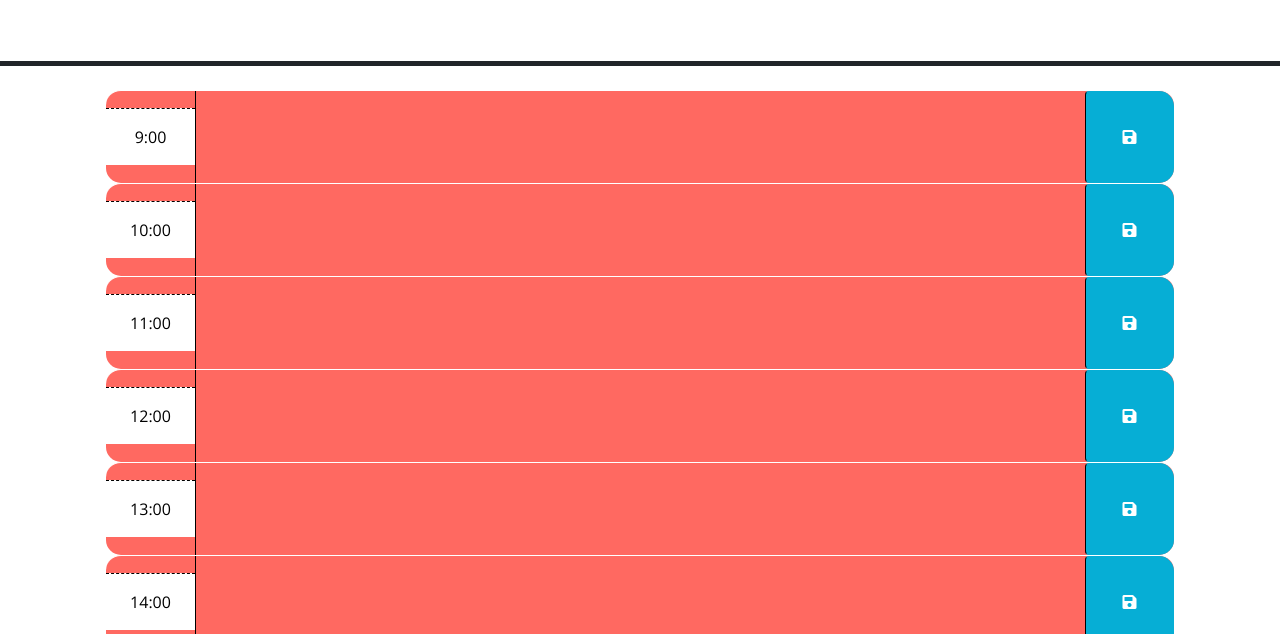
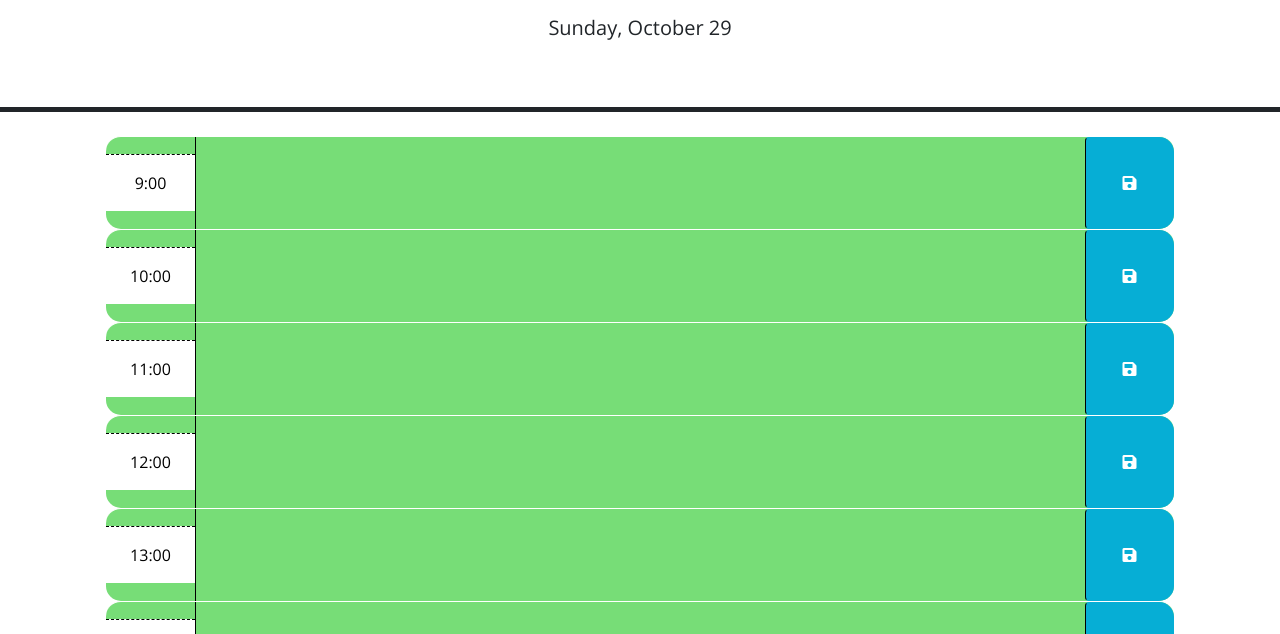
Before and after one commit to Kiyodosan/demo-workday-scheduler, a plain HTML site: page index.html in a window 1280 px wide. Shown: the part 166-800 px from the top of the page. Drawn offline with nearby package versions, Linux system fonts and the light colour scheme.

Commit message:
finished current day code for header + added dayjs to HTML body + added current time from dayjs for past/present/future class changes + added text persistence to text boxes + added README file text

```diff
--- a/index.html
+++ b/index.html
@@ -28,18 +28,8 @@
       <p class="lead">A simple calendar app for scheduling your work day</p>
       <p id="currentDay" class="lead"></p>
     </header>
+
     <div id="timeSlots" class="container-lg px-5">
-      <!-- Use class for "past", "present", and "future" to apply styles to the
-        time-block divs accordingly. The javascript will need to do this by
-        adding/removing these classes on each div by comparing the hour in the
-        id to the current hour. The html provided below is meant to be an example
-        demonstrating how the css provided can be leveraged to create the
-        desired layout and colors. The html below should be removed or updated
-        in the finished product. Remember to delete this comment once the
-        code is implemented.
-        -->
-
-      <!-- Example of a past time block. The "past" class adds a gray background color. -->
       <div id="hour-9" class="row time-block past">
         <div class="col-2 col-md-1 hour text-center align-self-center py-3">9:00</div>
         <textarea class="col-8 col-md-10 description" rows="3"> </textarea>
@@ -48,7 +38,6 @@
         </button>
       </div>
 
-      <!-- Example of a a present time block. The "present" class adds a red background color. -->
       <div id="hour-10" class="row time-block present">
         <div class="col-2 col-md-1 hour text-center align-self-center py-3">10:00</div>
         <textarea class="col-8 col-md-10 description" rows="3"> </textarea>
@@ -57,7 +46,6 @@
         </button>
       </div>
 
-      <!-- Example of a future time block. The "future" class adds a green background color. -->
       <div id="hour-11" class="row time-block future">
         <div class="col-2 col-md-1 hour text-center align-self-center py-3">11:00</div>
         <textarea class="col-8 col-md-10 description" rows="3"> </textarea>
@@ -113,7 +101,9 @@
           <i class="fas fa-save" aria-hidden="true"></i>
         </button>
       </div>
+    </div>
 
+    <!-- jQuery -->
     <script src="https://code.jquery.com/jquery-3.4.1.min.js"></script>
     <script
       src="https://cdn.jsdelivr.net/npm/dayjs@1.11.3/dayjs.min.js"
@@ -121,6 +111,9 @@
       crossorigin="anonymous"
     ></script>
 
+    <!-- Day.js -->
+    <script src="https://cdnjs.cloudflare.com/ajax/libs/dayjs/1.11.10/dayjs.min.js"></script>
+
     <script src="script.js"></script>
   </body>
 </html>
--- a/script.js
+++ b/script.js
@@ -1,44 +1,33 @@
 // Wrap all code that interacts with the DOM in a call to jQuery to ensure that
 // the code isn't run until the browser has finished rendering all the elements
 // in the html.
-$(function () {
-  // TODO: Add a listener for click events on the save button. This code should
-  // use the id in the containing time-block as a key to save the user input in
-  // local storage. HINT: What does `this` reference in the click listener
-  // function? How can DOM traversal be used to get the "hour-x" id of the
-  // time-block containing the button that was clicked? How might the id be
-  // useful when saving the description in local storage?
-  //
-
+$(function () { ///////////////// Might need to change to $(document).ready(function () {}) to the beginning of this function
   let saveBtn = $(".saveBtn");
   saveBtn.attr("type", "button");
 
-  saveBtn.on("click", function (event) {
-    // event.preventDefault();
-
+  // When the save button is clicked, text input is saved in local storage.
+  saveBtn.on("click", function () {
     let timeSlotId = $(this).parent().attr("id");
-    console.log(timeSlotId); ///////////////// Test
+    // console.log(timeSlotId); ///////////////// Test
 
     let textContent = $("#" + timeSlotId).children(".description").val();
-    console.log(textContent); ///////////////// Test
+    // console.log(textContent); ///////////////// Test
 
     localStorage.setItem("" + timeSlotId, JSON.stringify(textContent));
   });
-  // TODO: Add code to apply the past, present, or future class to each time
-  // block by comparing the id to the current hour. HINTS: How can the id
-  // attribute of each time-block be used to conditionally add or remove the
-  // past, present, and future classes? How can Day.js be used to get the
-  // current hour in 24-hour time?
-  //
 
-  // Get current hour from Day.js here (variable shown on next line) and save it to a variable
-  let currentHour;
+  // Save dayjs to a variable and use it to change time slot color based on current time.
+  // https://www.youtube.com/watch?v=50cDIUKlQ8g
+  const dayJsObj = dayjs();
+  // console.log(dayJsObj.format("MMMM DD"));  ///////////////// Test
+
+  let currentHour = dayJsObj.format("H");
   let timeSlotContainer = $("#timeSlots");
   // Put every time slot into an array
   let timeSlotList = timeSlotContainer.find("[id]").map(function () {
     return this.id;
   }).get();
-  console.log(timeSlotList);  ///////////////// Test
+  // console.log(timeSlotList);  ///////////////// Test
 
   for (let i = 0; i < timeSlotList.length; i++) {
     // Work day planner starts at 9:00
@@ -81,27 +70,24 @@ $(function () {
     }
   }
 
-  // TODO: Add code to get any user input that was saved in localStorage and set
-  // the values of the corresponding textarea elements. HINT: How can the id
-  // attribute of each time-block be used to do this?
-  //
-
+  // Get all local storage IDs and values to place the value in each time slot based on the matching ID.
   let keyIdList = [];
   for (let i = 0; i < localStorage.length; i++) {
     keyIdList.push(localStorage.key(i));
   }
-  console.log(keyIdList); ///////////////// Test
+  // console.log(keyIdList); ///////////////// Test
 
   let keyValueList = getAllStorage();
   keyValueList.reverse();
-  console.log(keyValueList); ///////////////// Test
+  // console.log(keyValueList); ///////////////// Test
 
   for (let i = 0; i < keyIdList.length; i++) {
     if (timeSlotList.includes(keyIdList[i])) {
-      $("#" + keyIdList[i]).children(".description").val() = keyValueList[i]; ///////////////// Issue selecting the correct element here
+      $("#" + keyIdList[i]).children(".description").val(keyValueList[i]);
     }
   }
 
+  // Get all values from local storage and put them in an array.
   // https://stackoverflow.com/questions/17745292/how-to-retrieve-all-localstorage-items-without-knowing-the-keys-in-advance
   function getAllStorage() {
     let values = [];
@@ -115,9 +101,8 @@ $(function () {
     return values;
   }
 
-  // TODO: Add code to display the current date in the header of the page.
-
-/*   let currentDay = $("#currentDay");
-  // Get date from Day.js here and save it to a variable
-  currentDay.text("variable"); */
+  // Show current day of the week in the header using dayjs.
+  let dayId = $("#currentDay");
+  let currentDay = dayJsObj.format("dddd, MMMM D");
+  dayId.text(currentDay);
 });
```
Also changed, not shown: Work Day Scheduler demo.png (added), 1 other file.
